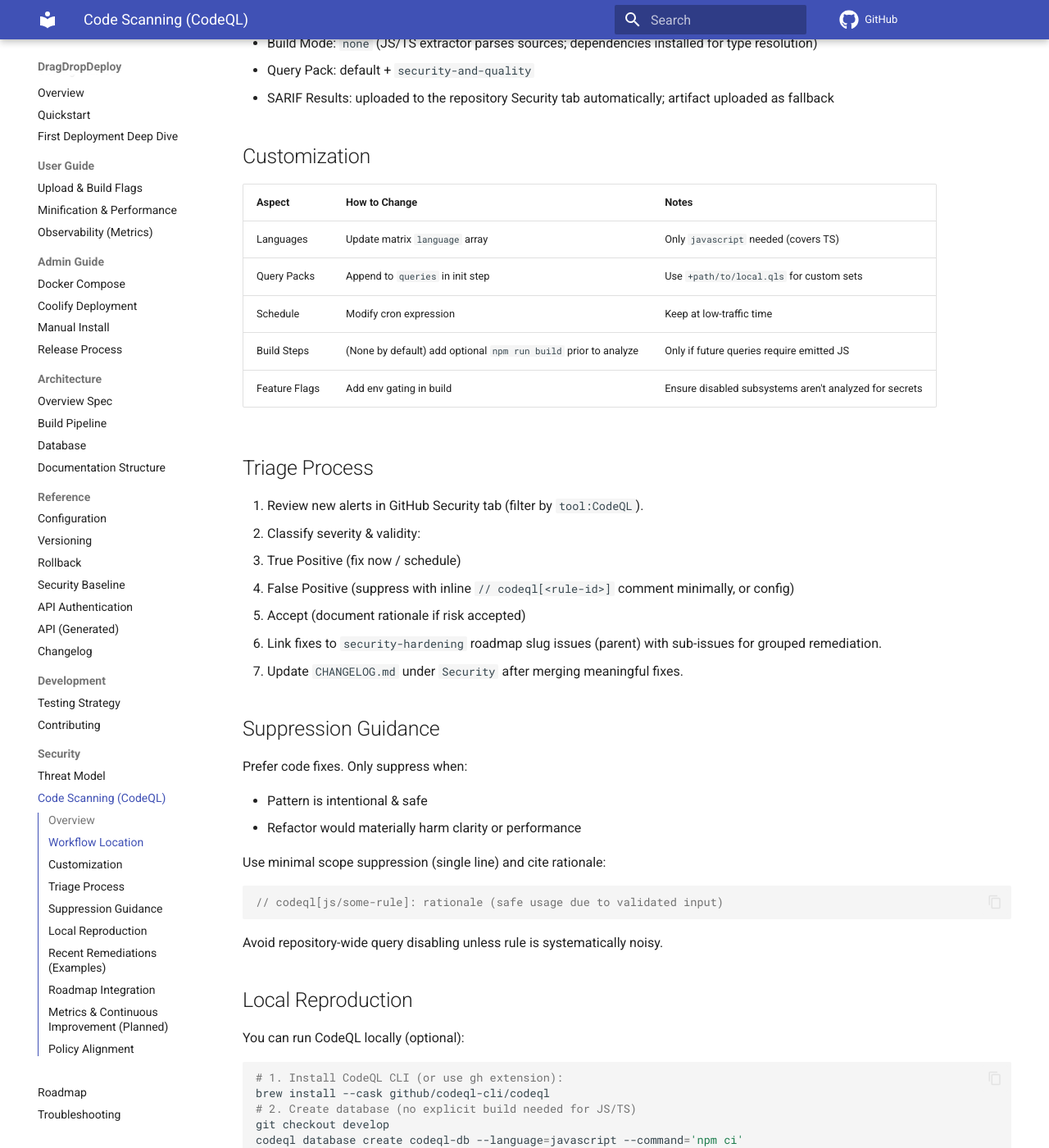
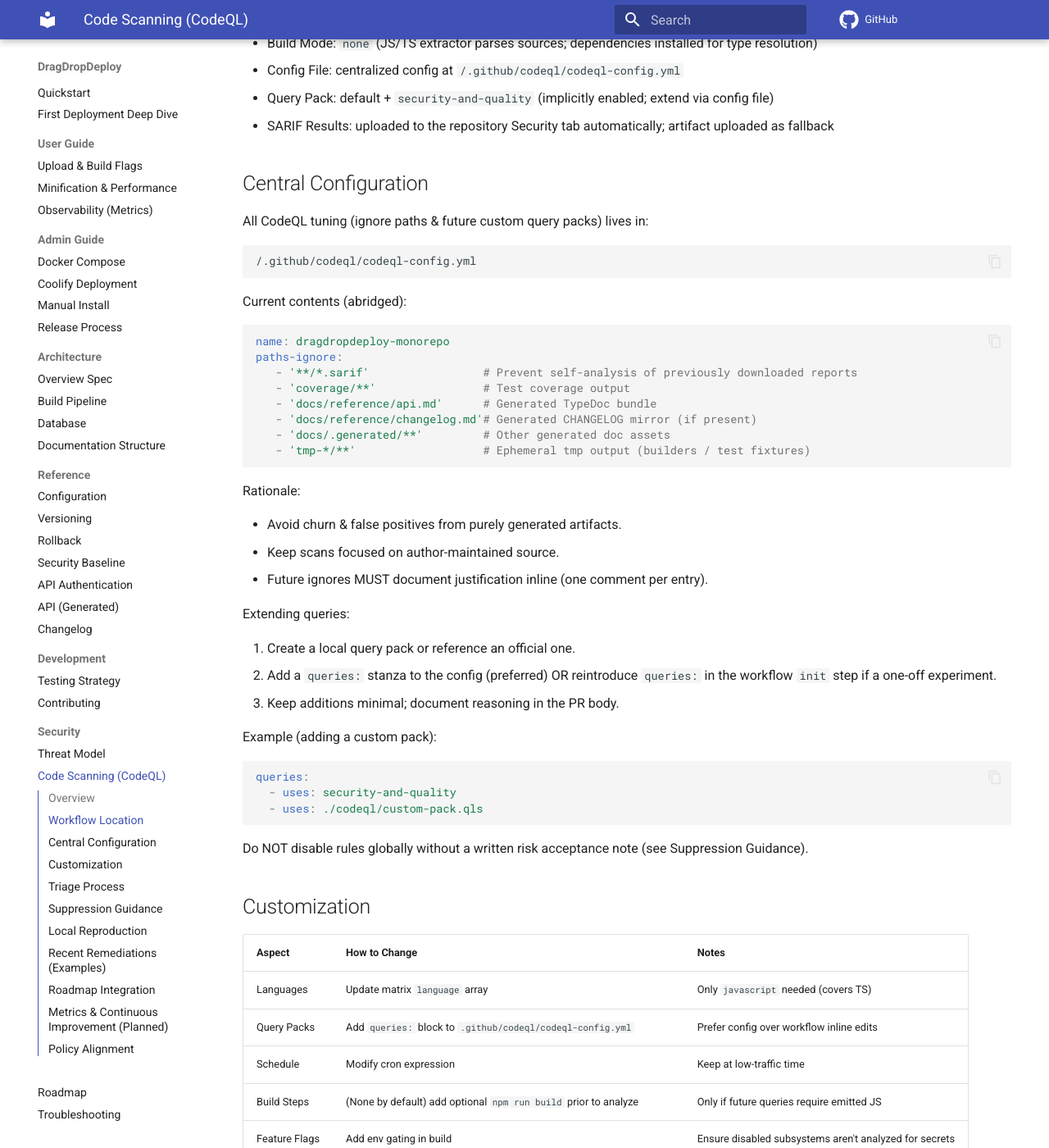
Before and after one commit to TomKonig/DragDropDeploy, an MkDocs documentation site: the page built from docs/security/code-scanning.md, in a window 1280 px wide and 1400 px high, scrolled down 509 px. Shown: the whole window at 82% size. Built offline with MkDocs 1.6.1 and Material for MkDocs 9.7.7, drawn with Linux system fonts in a browser that asks for light colours; comment, search, counter and statistics services are not loaded; some of the changed text lies outside the part shown.

Commit message:
docs(security): document centralized CodeQL config and update changelog

````diff
--- a/docs/security/code-scanning.md
+++ b/docs/security/code-scanning.md
@@ -15,18 +15,63 @@
 - Triggers: push, pull_request, schedule (weekly), manual dispatch
 - Permissions: `contents: read`, `security-events: write` (principle of least privilege)
 - Build Mode: `none` (JS/TS extractor parses sources; dependencies installed for type resolution)
-- Query Pack: default + `security-and-quality`
+- Config File: centralized config at `/.github/codeql/codeql-config.yml`
+- Query Pack: default + `security-and-quality` (implicitly enabled; extend via config file)
 - SARIF Results: uploaded to the repository Security tab automatically; artifact uploaded as fallback
+
+## Central Configuration
+
+All CodeQL tuning (ignore paths & future custom query packs) lives in:
+
+```text
+/.github/codeql/codeql-config.yml
+```
+
+Current contents (abridged):
+
+```yaml
+name: dragdropdeploy-monorepo
+paths-ignore:
+   - '**/*.sarif'                 # Prevent self-analysis of previously downloaded reports
+   - 'coverage/**'                # Test coverage output
+   - 'docs/reference/api.md'      # Generated TypeDoc bundle
+   - 'docs/reference/changelog.md'# Generated CHANGELOG mirror (if present)
+   - 'docs/.generated/**'         # Other generated doc assets
+   - 'tmp-*/**'                   # Ephemeral tmp output (builders / test fixtures)
+```
+
+Rationale:
+
+- Avoid churn & false positives from purely generated artifacts.
+- Keep scans focused on author-maintained source.
+- Future ignores MUST document justification inline (one comment per entry).
+
+Extending queries:
+
+1. Create a local query pack or reference an official one.
+2. Add a `queries:` stanza to the config (preferred) OR reintroduce `queries:` in the workflow `init` step if a one-off experiment.
+3. Keep additions minimal; document reasoning in the PR body.
+
+Example (adding a custom pack):
+
+```yaml
+queries:
+  - uses: security-and-quality
+  - uses: ./codeql/custom-pack.qls
+```
+
+Do NOT disable rules globally without a written risk acceptance note (see Suppression Guidance).
 
 ## Customization
 
-| Aspect        | How to Change                                                   | Notes                                                  |
-| ------------- | --------------------------------------------------------------- | ------------------------------------------------------ |
-| Languages     | Update matrix `language` array                                  | Only `javascript` needed (covers TS)                   |
-| Query Packs   | Append to `queries` in init step                                | Use `+path/to/local.qls` for custom sets               |
-| Schedule      | Modify cron expression                                          | Keep at low-traffic time                               |
-| Build Steps   | (None by default) add optional `npm run build` prior to analyze | Only if future queries require emitted JS              |
-| Feature Flags | Add env gating in build                                         | Ensure disabled subsystems aren't analyzed for secrets |
+| Aspect        | How to Change                                                           | Notes                                                  |
+| ------------- | ----------------------------------------------------------------------- | ------------------------------------------------------ |
+| Languages     | Update matrix `language` array                                          | Only `javascript` needed (covers TS)                   |
+| Query Packs   | Add `queries:` block to `.github/codeql/codeql-config.yml`              | Prefer config over workflow inline edits               |
+| Schedule      | Modify cron expression                                                  | Keep at low-traffic time                               |
+| Build Steps   | (None by default) add optional `npm run build` prior to analyze         | Only if future queries require emitted JS              |
+| Feature Flags | Add env gating in build                                                 | Ensure disabled subsystems aren't analyzed for secrets |
+| Ignores       | Edit `paths-ignore` in config (with justification comments per pattern) | Keep list minimal & reviewed                           |
 
 ## Triage Process
 
@@ -51,7 +96,7 @@
 // codeql[js/some-rule]: rationale (safe usage due to validated input)
 ```
 
-Avoid repository-wide query disabling unless rule is systematically noisy.
+Avoid repository-wide query disabling unless rule is systematically noisy. Repository-wide ignores belong in the config file with a justification comment.
 
 ## Local Reproduction
 
````
Also changed, not shown: CHANGELOG.md (+1 -0 lines), docs/reference/changelog.md (+1 -0 lines).
